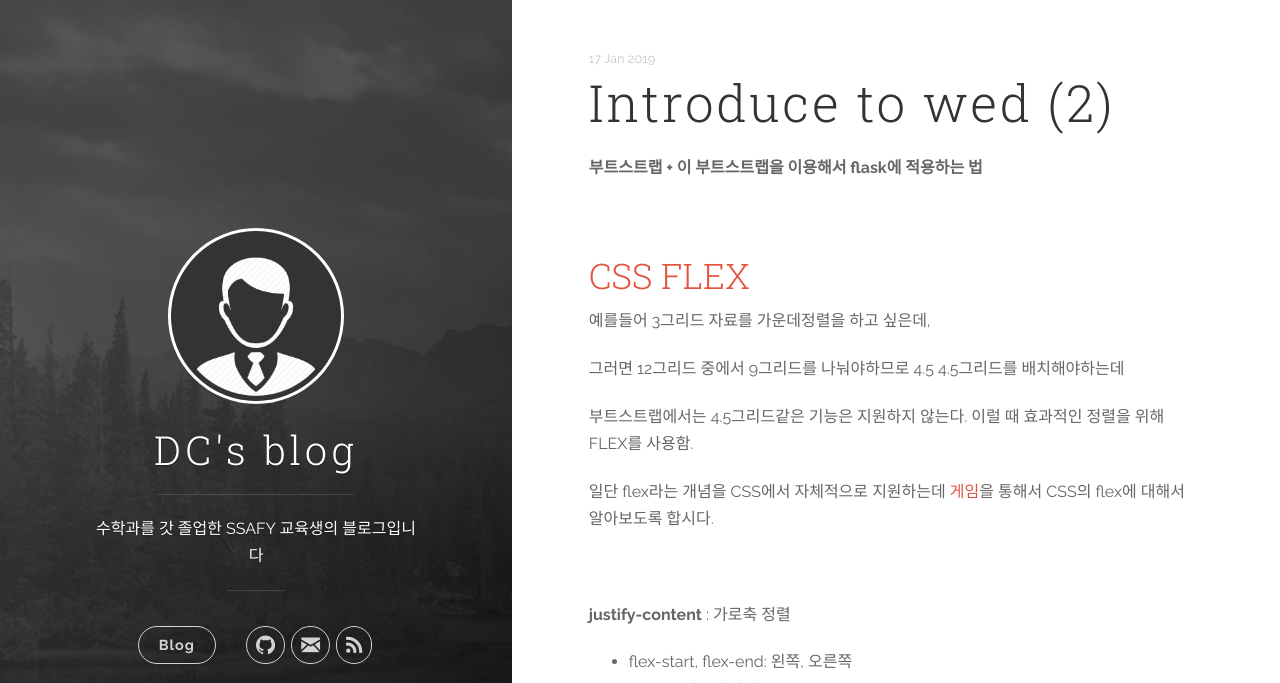
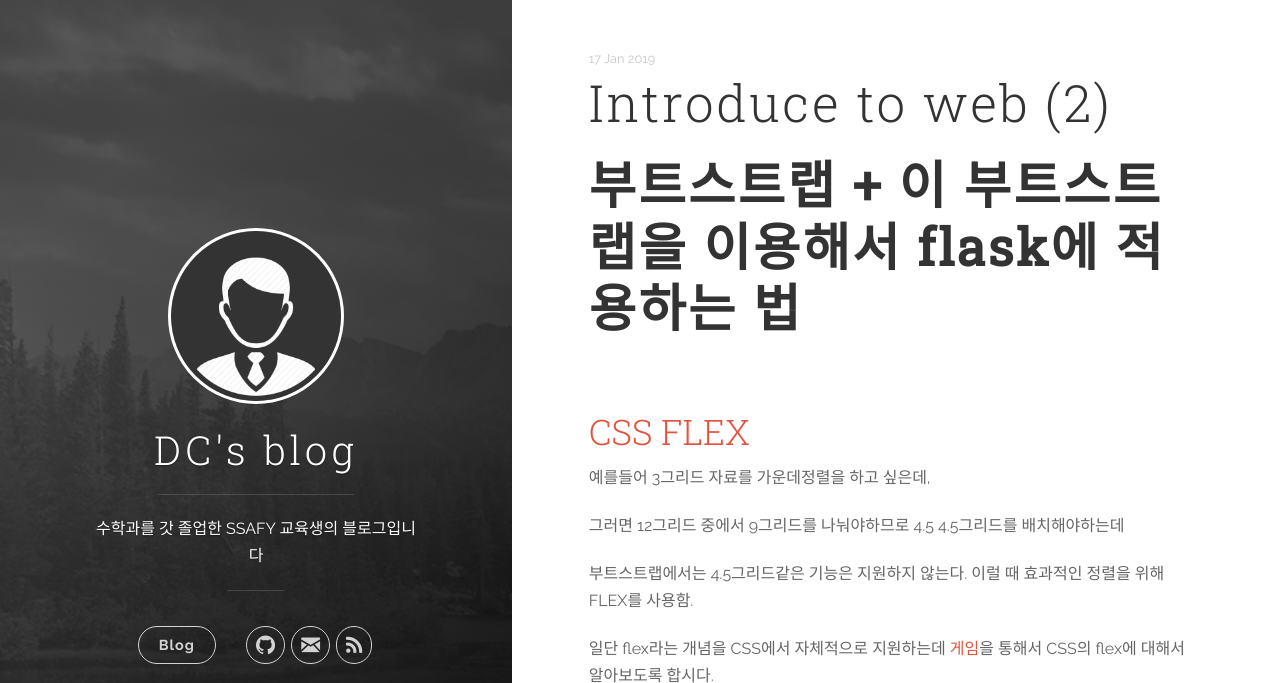
Before and after one commit to DongChanS/DongChanS.github.io, a Jekyll site: the page built from _posts/2019-01-17-17.md, in a window 1280 px wide and 900 px high, cut to the strip 0-683 px from the top of the window. Built offline with Jekyll 4.4.1, drawn with Linux system fonts in a browser that asks for light colours; comment, search, counter and statistics services are not loaded.

Commit message:
Update 2019-01-17-17.md

```diff
--- a/_posts/2019-01-17-17.md
+++ b/_posts/2019-01-17-17.md
@@ -1,9 +1,9 @@
 ---
 layout : post
-title : Introduce to wed (2)
+title : Introduce to web (2)
 author : "Shin Dong Chan"
 ---
-**부트스트랩 + 이 부트스트랩을 이용해서 flask에 적용하는 법**
+# **부트스트랩 + 이 부트스트랩을 이용해서 flask에 적용하는 법**
 
 <br>
 
```
